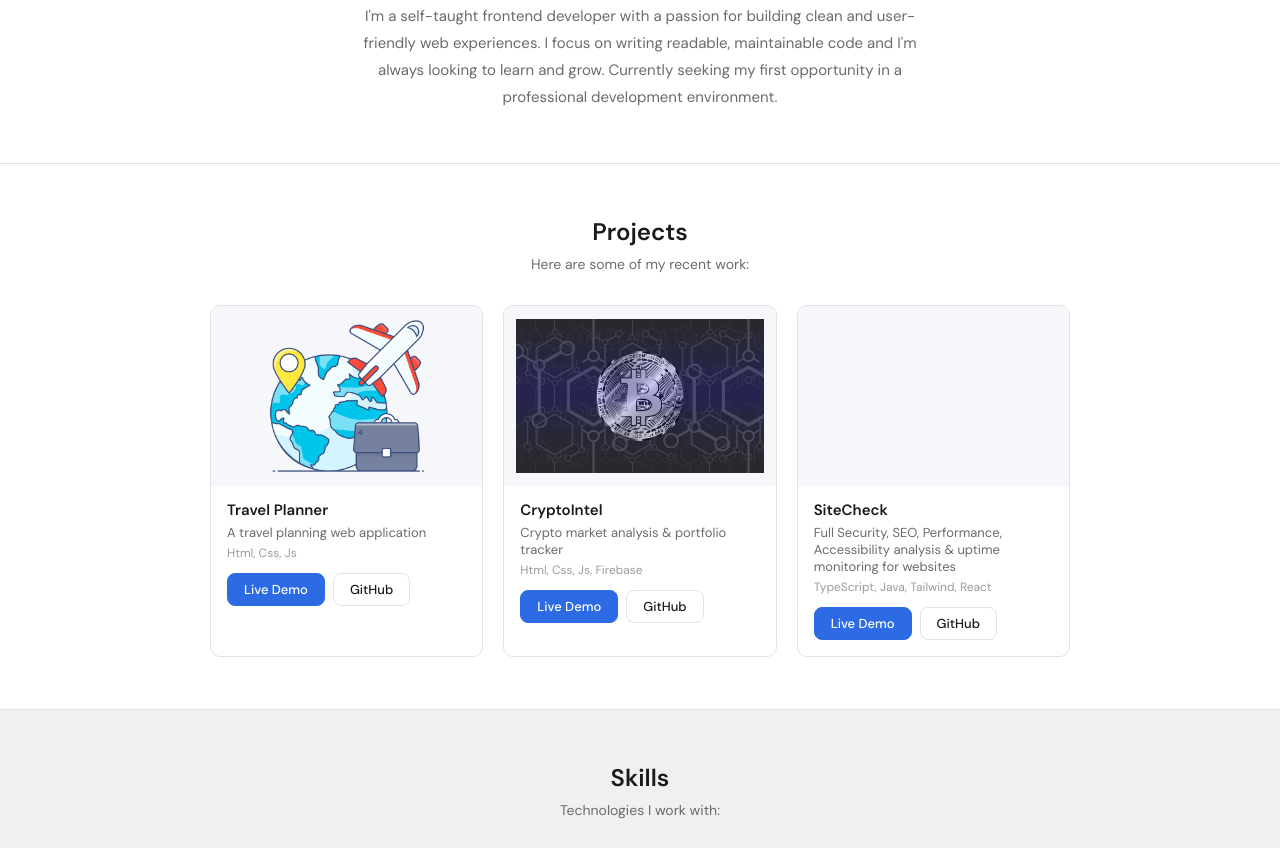
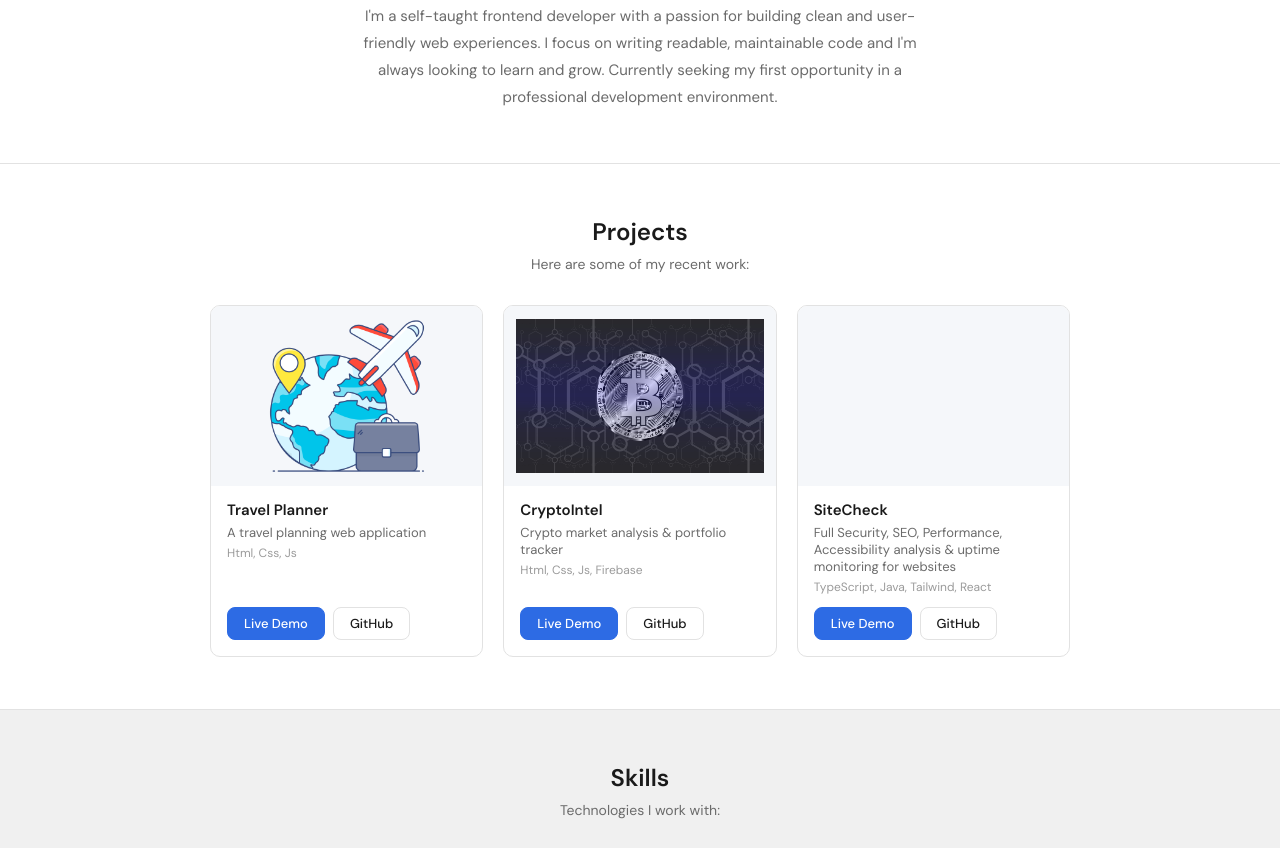
Before and after one commit to Kostaspallas12/portofolio, a plain HTML site: page public/index.html in a window 1280 px wide. Shown: the part 423-1271 px from the top of the page. Drawn offline with Linux system fonts and the light colour scheme.

Commit message:
Align project card buttons with flexbox
Cards with longer descriptions were pushing their Live Demo/GitHub buttons lower than shorter cards. Flex-column layout with margin-top:auto keeps button rows aligned across all cards.

Co-Authored-By: Claude Sonnet 5 <noreply@anthropic.com>

```diff
--- a/portofolio-master/style.css
+++ b/portofolio-master/style.css
@@ -190,6 +190,8 @@ section h2 {
     border-radius: 10px;
     overflow: hidden;
     transition: transform 0.2s, box-shadow 0.2s;
+    display: flex;
+    flex-direction: column;
 }
 
 .project-card:hover {
@@ -208,6 +210,9 @@ section h2 {
 
 .project-body {
     padding: 14px 16px 16px;
+    display: flex;
+    flex-direction: column;
+    flex-grow: 1;
 }
 
 .project-body h3 {
@@ -232,6 +237,7 @@ section h2 {
 .project-btns {
     display: flex;
     gap: 8px;
+    margin-top: auto;
 }
 
 .project-btns .btn {
--- a/public/style.css
+++ b/public/style.css
@@ -190,6 +190,8 @@ section h2 {
     border-radius: 10px;
     overflow: hidden;
     transition: transform 0.2s, box-shadow 0.2s;
+    display: flex;
+    flex-direction: column;
 }
 
 .project-card:hover {
@@ -208,6 +210,9 @@ section h2 {
 
 .project-body {
     padding: 14px 16px 16px;
+    display: flex;
+    flex-direction: column;
+    flex-grow: 1;
 }
 
 .project-body h3 {
@@ -232,6 +237,7 @@ section h2 {
 .project-btns {
     display: flex;
     gap: 8px;
+    margin-top: auto;
 }
 
 .project-btns .btn {
```
